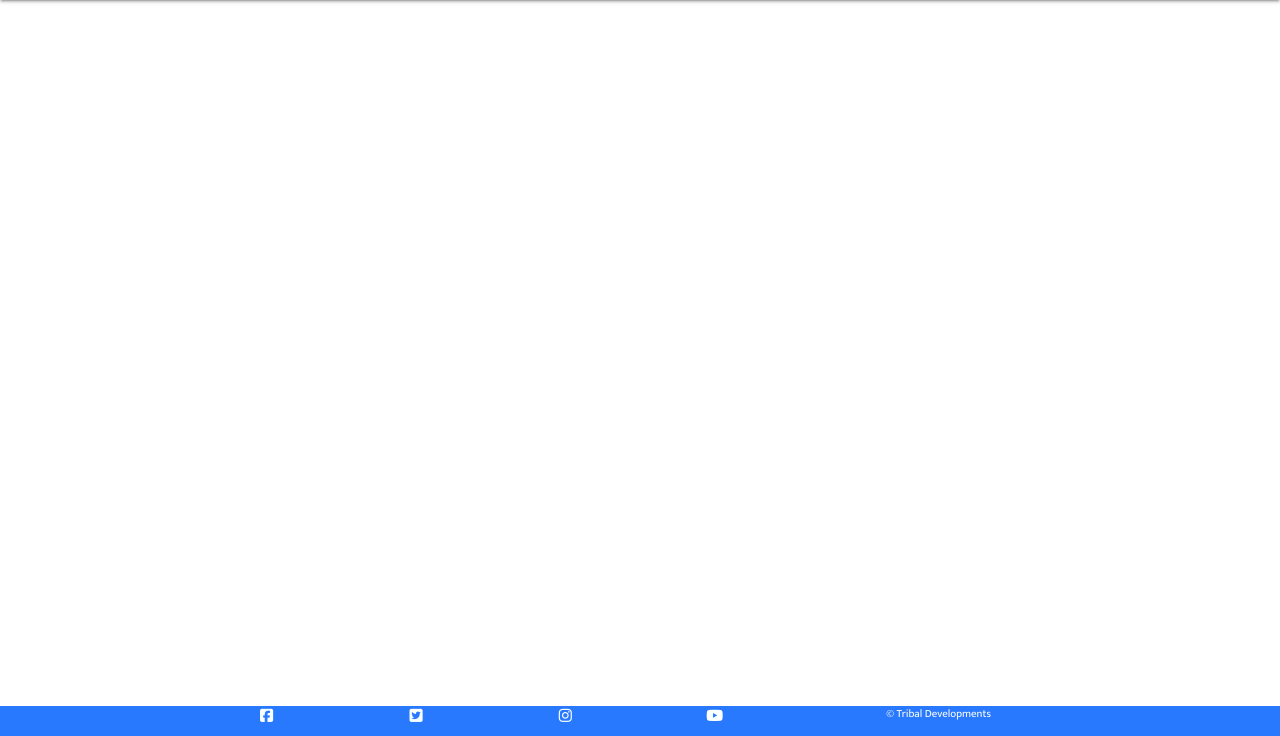
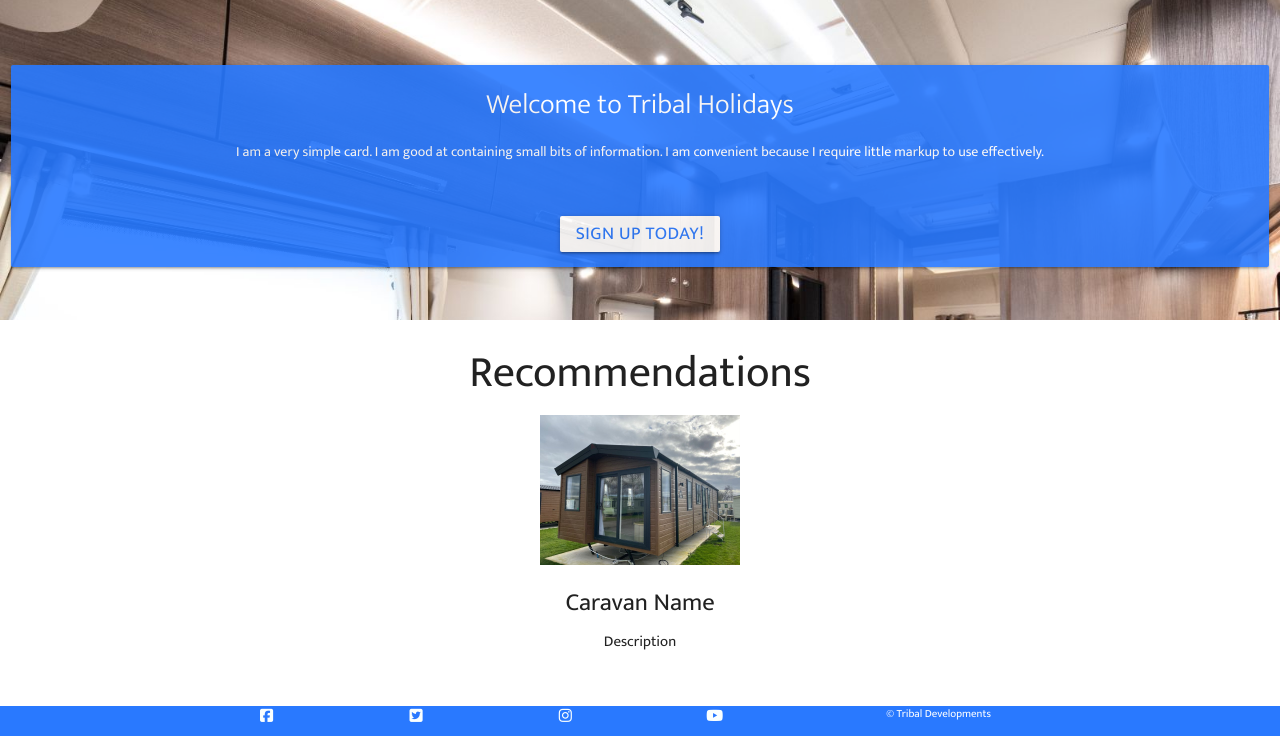
Before and after one commit to ABaron21/Tribal_Holidays, a Flask app: page / in a window 1280 px wide. Shown: the part 64-800 px from the top of the page. Run offline with Flask 2, Linux system fonts and the light colour scheme; some libraries are stand-ins or nearby versions.

Commit message:
Add content to the home page for new users

```diff
--- a/holidaymanager/routes.py
+++ b/holidaymanager/routes.py
@@ -5,4 +5,4 @@ from holidaymanager.models import Users, Caravans, Events, Bookings
 
 @app.route("/")
 def home():
-    return render_template("base.html")
+    return render_template("home.html")
--- a/holidaymanager/static/css/style.css
+++ b/holidaymanager/static/css/style.css
@@ -1,5 +1,6 @@
 @import url('https://fonts.googleapis.com/css2?family=Mukta:wght@300;400;700&display=swap');
 
+/*Base Template*/
 body{
     font-family: 'Mukta', sans-serif;
     font-weight: 400;
@@ -7,33 +8,83 @@ body{
     min-height: 100vh;
     flex-direction: column;
 }
+
 main {
     flex: 1 0 auto;
   }
+
 .uppercase{
     text-transform: uppercase;
 }
+
 .sidenav{
     width: 200px;
 }
+
 .logo-text{
     font-size: 1.5rem;
     font-weight: 700;
 }
 
-
 .page-footer{
     padding-top: 0;
     height: 30px;
 }
+
 .social-link{
     color: #faffff;
     text-align: center;
     font-size: 15px;
     margin: 0;
 }
+
 .copyright-text{
     text-align: center;
     font-size: 11px;
     margin: 0;
 }
+
+/*Landing Page*/
+.hero-wrapper{
+    height: 40vh;
+    width: 100%;
+
+    background: url("../images/hero-caravan.jpeg") no-repeat center center fixed;
+    -webkit-background-size: cover;
+    -moz-background-size: cover;
+    -o-background-size: cover;
+    background-size: cover;
+
+    justify-content: center;
+    align-items: center;
+}
+.hero-card{
+    margin-top: 65px;
+    opacity: 0.9;
+}
+.card .card-content .card-title {
+    margin-bottom: 20px;
+    font-size: 28px;
+}
+.card .card-content p {
+    text-align: center;
+    font-size: 14px;
+}
+.sign-up{
+    margin: 15px auto;
+    padding: 15px 15px;
+}
+.sign-up a{
+    color: #2979ff;
+    font-size: 18px;
+}
+.image-content{
+    text-align: center;
+}
+.image-content img{
+    width: 200px;
+    height: 150px;
+}
+.text-content{
+    text-align: center;
+}
--- a/holidaymanager/templates/base.html
+++ b/holidaymanager/templates/base.html
@@ -39,7 +39,7 @@
     </header>
 
 
-    <main class="container">
+    <main>
         {% block content %}
         {% endblock %}
     </main>
--- /dev/null
+++ b/holidaymanager/templates/home.html
@@ -0,0 +1,32 @@
+{% extends 'base.html' %}
+{% block content%}
+<div class="hero-wrapper">
+    <div class="row">
+        <div class="col s12">
+            <div class="card hero-card blue accent-3">
+                <div class="card-content white-text">
+                    <span class="card-title center">Welcome to Tribal Holidays</span>
+                    <p>I am a very simple card. I am good at containing small bits of information.
+                        I am convenient because I require little markup to use effectively.</p>
+                </div>
+                <div class="sign-up center uppercase">
+                    <a class="btn white" href="">Sign up Today!</a>
+                </div>
+            </div>
+        </div>
+    </div>
+</div>
+
+<div class="container recommendations">
+    <h3 class="center">Recommendations</h3>
+    <div class="row">
+        <div class="image-content col s12">
+            <img src="{{ url_for('static', filename='images/caravan-placeholder.jpg')}}" alt="caravan-placeholder">
+        </div>
+        <div class="text-content col s12">
+            <h5>Caravan Name</h5>
+            <p>Description</p>
+        </div>
+    </div>
+</div>
+{% endblock %}
```
Also changed, not shown: holidaymanager/static/images/caravan-placeholder.jpg (added), holidaymanager/static/images/hero-caravan.jpeg (added).
